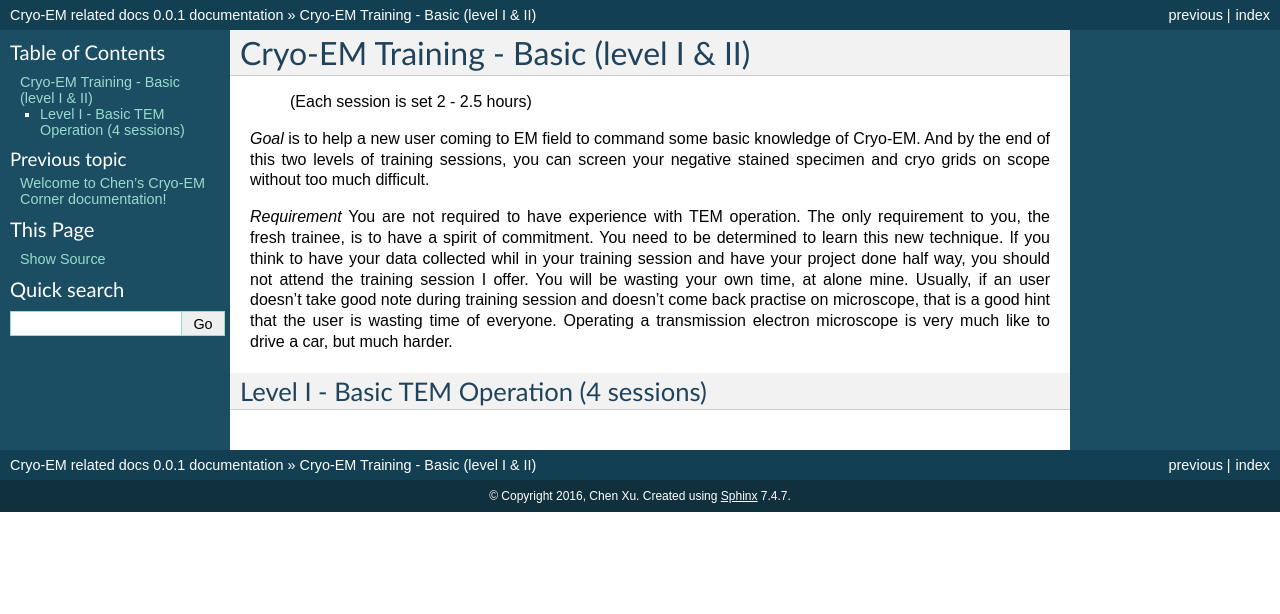
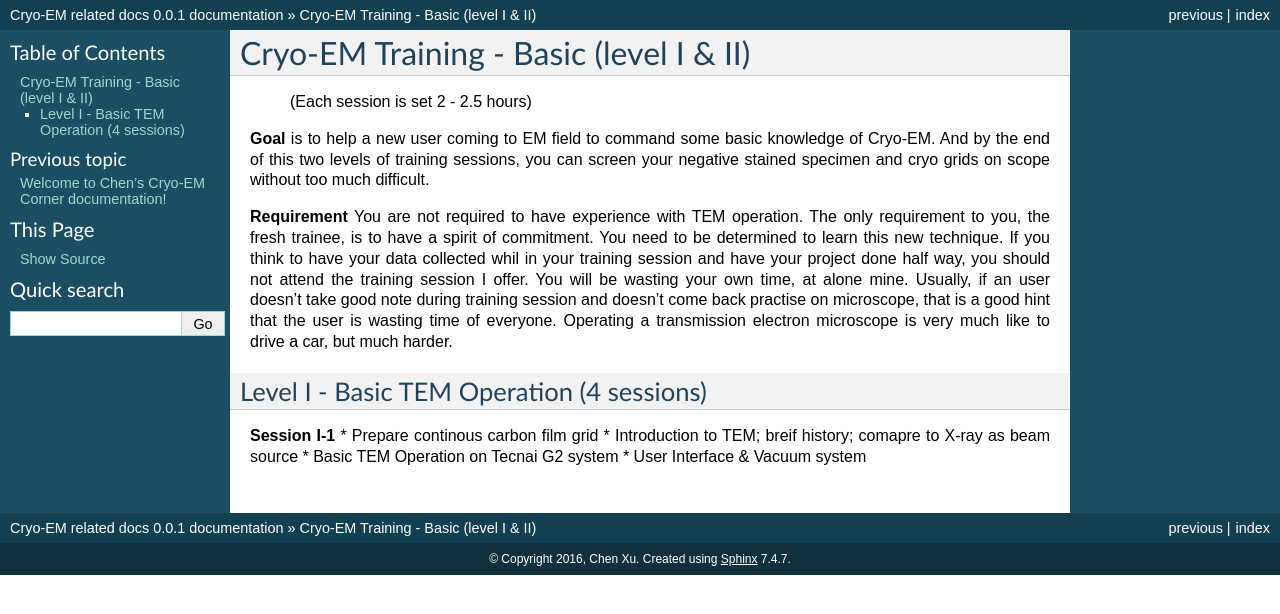
Before and after one commit to xuchen66/sphinx-emdocs, a Sphinx documentation site: the page built from source/cryo-em_training.rst, in a window 1280 px wide. Shown: the top 614 px of the page. Built offline with Sphinx 7.4.7, drawn with Linux system fonts in a browser that asks for light colours; pages that are not in the unit, such as notebooks, are missing from menus.

Commit message:
Update cryo-em_training.rst

```diff
--- a/source/cryo-em_training.rst
+++ b/source/cryo-em_training.rst
@@ -2,9 +2,15 @@
 =======================================
           (Each session is set 2 - 2.5 hours)
 
-*Goal* is to help a new user coming to EM field to command some basic knowledge of Cryo-EM. And by the end of this two levels of training sessions, you can screen your negative stained specimen and cryo grids on scope without too much difficult.
+**Goal** is to help a new user coming to EM field to command some basic knowledge of Cryo-EM. And by the end of this two levels of training sessions, you can screen your negative stained specimen and cryo grids on scope without too much difficult.
 
-*Requirement* You are not required to have experience with TEM operation. The only requirement to you, the fresh trainee,  is to have a spirit of commitment. You need to be determined to learn this new technique. If you think to have your data collected whil in your training session and have your project done half way, you should not attend the training session I offer. You will be wasting your own time, at alone mine. Usually, if an user doesn't take good note during training session and doesn't come back practise on microscope, that is a good hint that the user is wasting time of everyone. Operating a transmission electron microscope is very much like to drive a car, but much harder.
+**Requirement** You are not required to have experience with TEM operation. The only requirement to you, the fresh trainee,  is to have a spirit of commitment. You need to be determined to learn this new technique. If you think to have your data collected whil in your training session and have your project done half way, you should not attend the training session I offer. You will be wasting your own time, at alone mine. Usually, if an user doesn't take good note during training session and doesn't come back practise on microscope, that is a good hint that the user is wasting time of everyone. Operating a transmission electron microscope is very much like to drive a car, but much harder.
 
 Level I - Basic TEM Operation (4 sessions)
 ------------------------------------------
+
+**Session I-1**
+* Prepare continous carbon film grid
+* Introduction to TEM; breif history; comapre to X-ray as beam source
+* Basic TEM Operation on Tecnai G2 system
+* User Interface & Vacuum system
```
